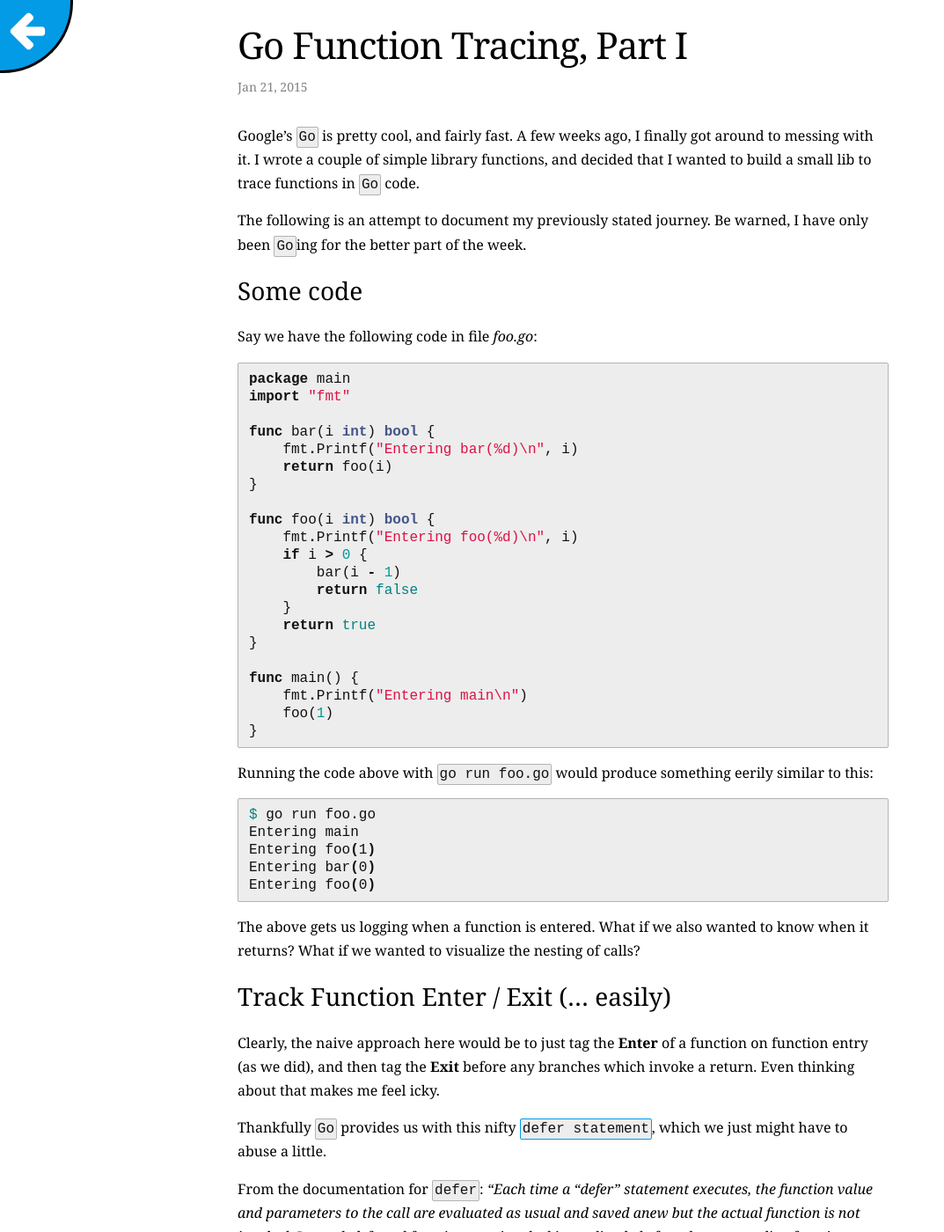
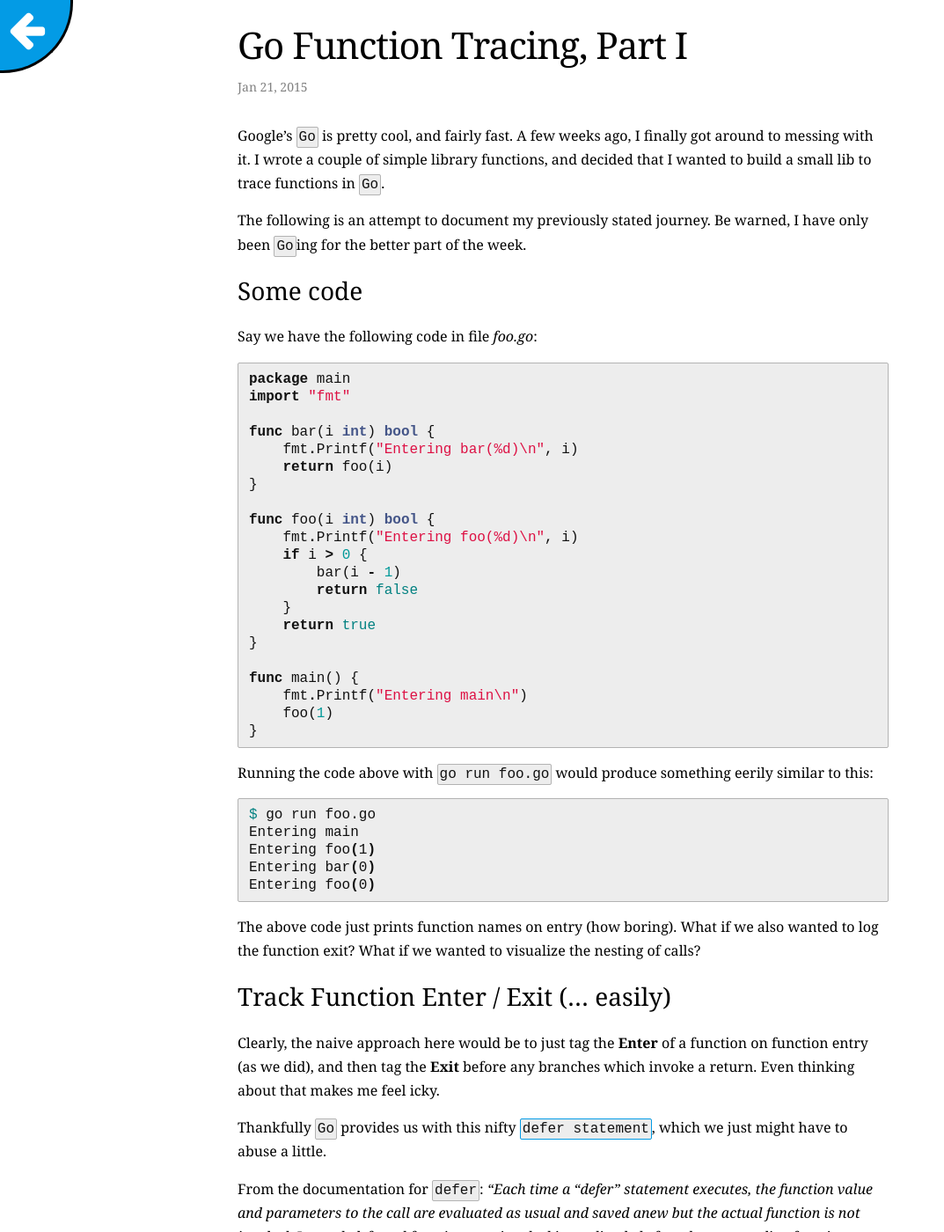
Before and after one commit to sabhiram/sabhiram.github.io, a Jekyll site: the page built from _posts/2015-01-21-golang_trace_fns_part_1.md, in a window 1280 px wide and 1400 px high. Shown: the whole window at 88% size, without its empty margins (0-1073 px from the left). Built offline with Jekyll 4.4.1, drawn with Linux system fonts in a browser that asks for light colours; nearby versions of some CDN libraries; some of the changed text lies outside the part shown.

Commit message:
Fixing some grammar, spacing

```diff
--- a/_layouts/default.html
+++ b/_layouts/default.html
@@ -4,7 +4,6 @@
   {% include head.html %}
 
   <body>
-
     {% include header.html %}
 
     <a class = "sab-page-back"
@@ -19,7 +18,6 @@
     </div>
 
     {% include footer.html %}
-
   </body>
 
 </html>
--- a/_posts/2015-01-21-golang_trace_fns_part_1.md
+++ b/_posts/2015-01-21-golang_trace_fns_part_1.md
@@ -45,7 +45,7 @@
 Entering foo(0)
 {% endhighlight %}
 
-The above gets us logging when a function is entered. What if we also wanted to know when it returns? What if we wanted to visualize the nesting of calls?
+The above code just prints function names on entry (how boring). What if we also wanted to log the function exit? What if we wanted to visualize the nesting of calls?
 
 ### Track Function Enter / Exit (... easily)
 
@@ -117,7 +117,7 @@
 }
 {% endhighlight %}
 
-The above code also uses the [`regexp`](http://golang.org/pkg/regexp/) package. Note that we pass `1` to `runtime.Caller()`, this is done to skip the current function's program counter. You can read all about [`runtime.Caller()`](http://golang.org/pkg/runtime/#Caller) function.
+The above code also uses the [`regexp`](http://golang.org/pkg/regexp/) package. Note that we pass `1` to `runtime.Caller()`, this is done to skip the current function's program counter. You can read all about the [`runtime.Caller()`](http://golang.org/pkg/runtime/#Caller) function.
 
 After that, we fetch the [`Func object`](http://golang.org/pkg/runtime/#Func) by means of the `FuncForPC()` method. A `Func` object contains finer details about the function pointed to by the appropriate `pc`. Finally, since `Func.Name()` returns a decorated name, we do some parsing to fetch just the parent's "name" as we defined it.
 
```
Also changed, not shown: other parts of _posts/2015-01-21-golang_trace_fns_part_1.md (+1 -1 lines).
